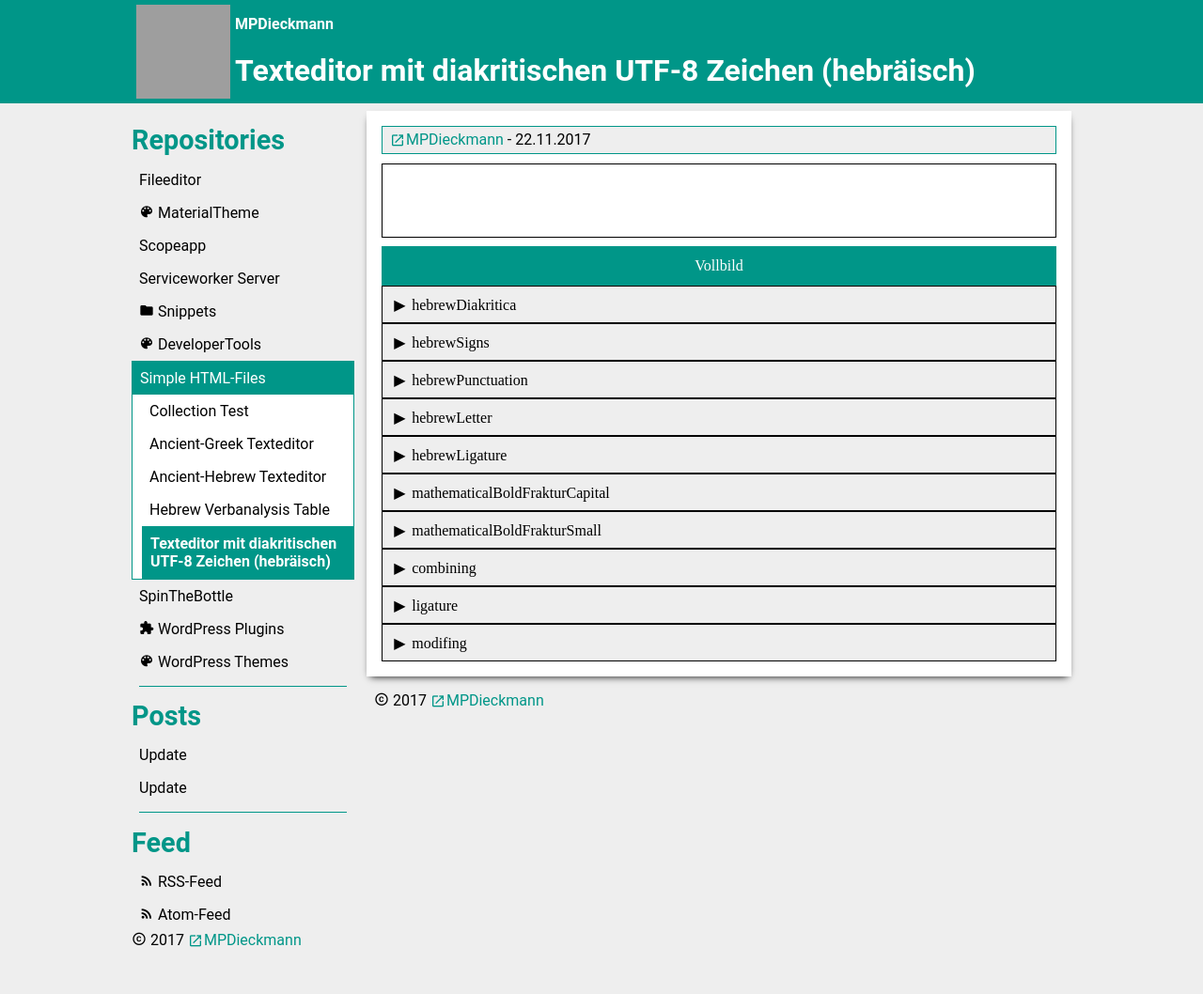
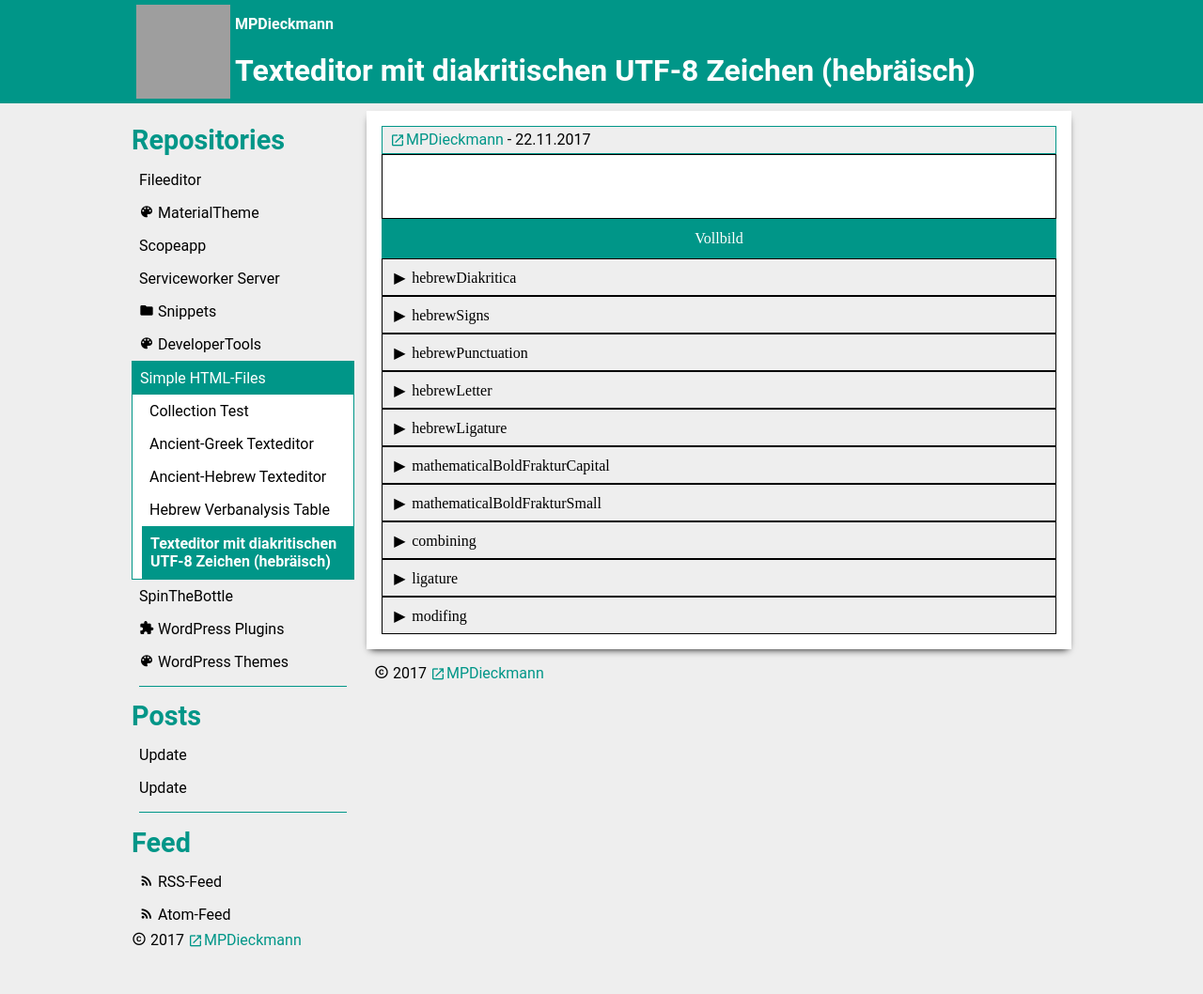
Before and after one commit to MPDieckmann/mpdieckmann.github.io, a Jekyll site: the page built from _repositories/simple/utf-8-zeichen.html, in a window 1280 px wide. Shown: the whole page at 94% size. Built offline with Jekyll 4.4.1, drawn with Linux system fonts in a browser that asks for light colours; some web fonts are replaced; grey boxes are pictures that could not be loaded.

Commit message:
Update utf-8-zeichen.html

```diff
--- a/_repositories/simple/utf-8-zeichen.html
+++ b/_repositories/simple/utf-8-zeichen.html
@@ -472,6 +472,8 @@
       font-size: 1.2em;
       resize: none;
       overflow: auto;
+      margin: 0;
+      padding: 0.25em;
     }
 
     #editor .summary,
```
